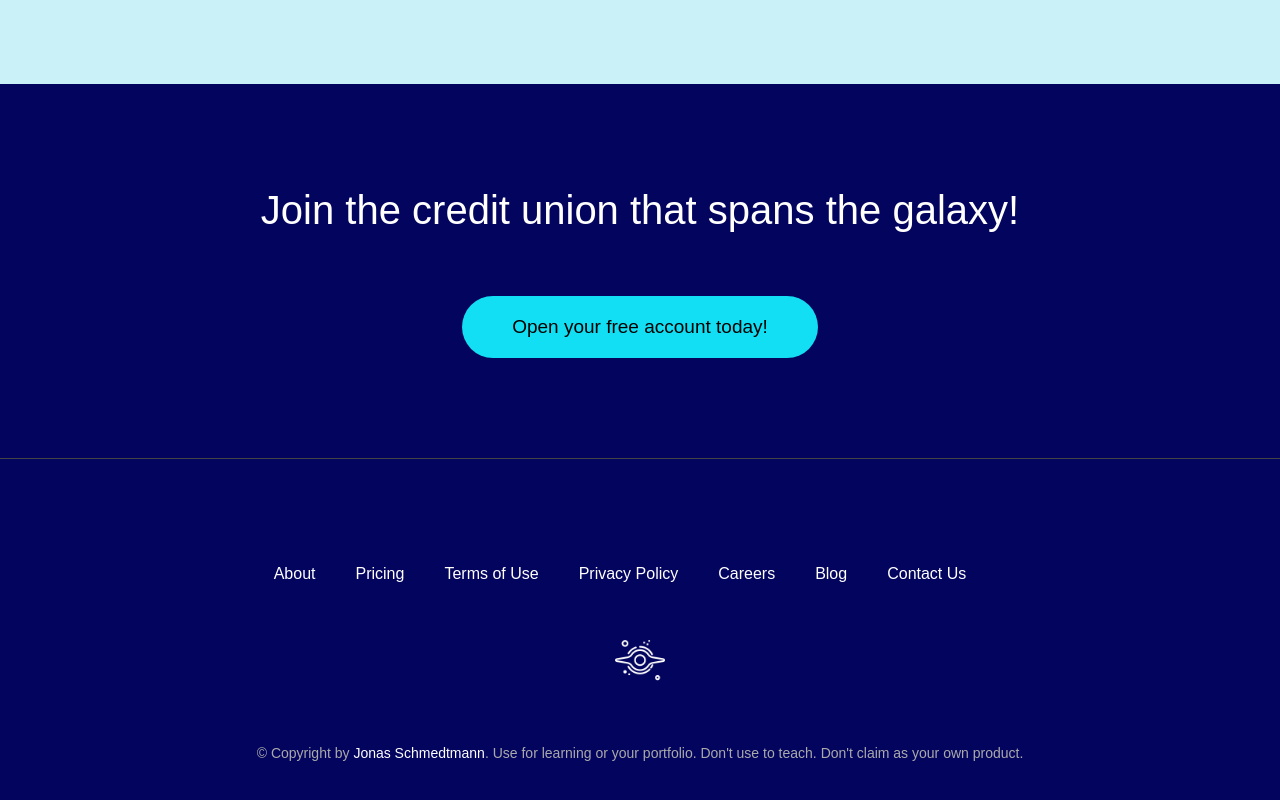
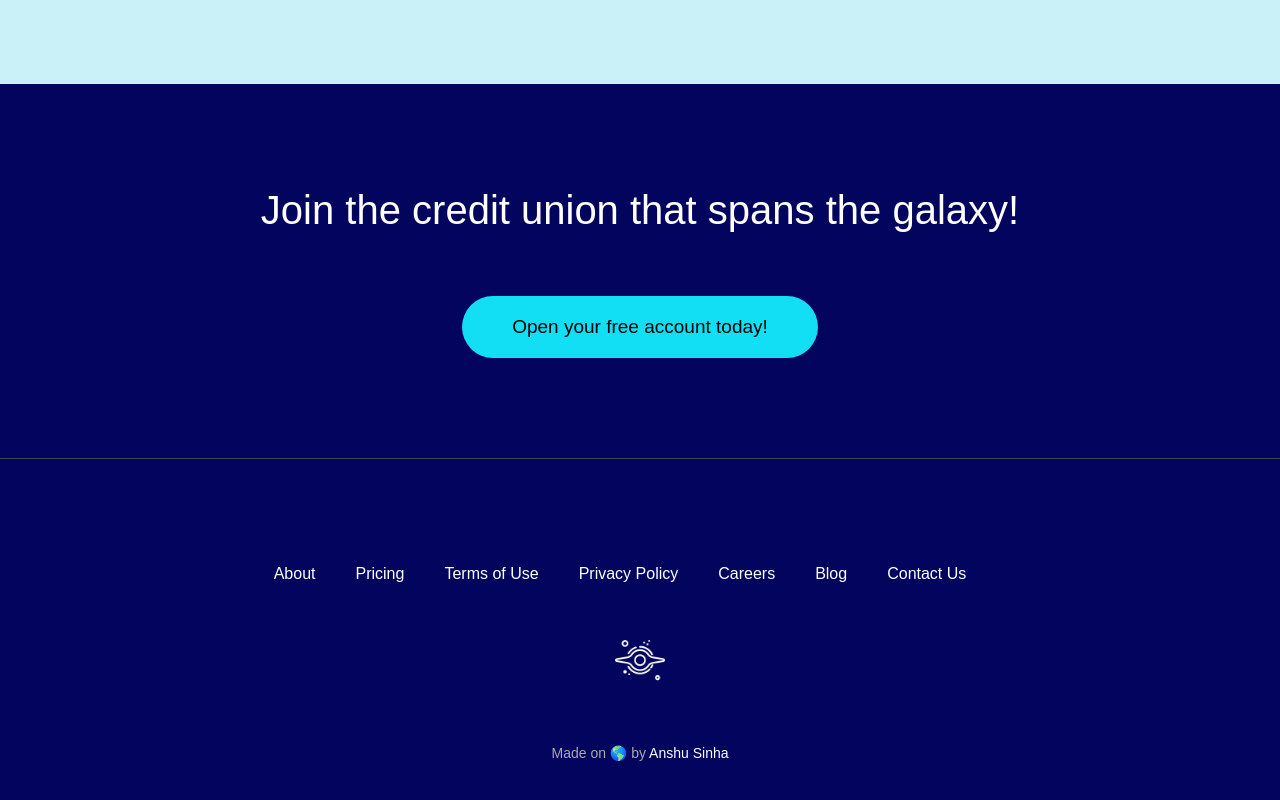
Before and after one commit to anshusinha-20/The-complete-javascript---Advanced-DOM-and-events, a plain HTML site: page index.html in a window 1280 px wide. Shown: the part 3930-4730 px from the top of the page. Drawn offline with Linux system fonts and the light colour scheme.

Commit message:
modified index.html

```diff
--- a/index.html
+++ b/index.html
@@ -320,14 +320,12 @@
       </ul>
       <img src="img/black-hole-white.png" alt="Logo" class="footer__logo" />
       <p class="footer__copyright">
-        &copy; Copyright by
+        Made on 🌎 by
         <a
           class="footer__link twitter-link"
           target="_blank"
-          href="https://twitter.com/jonasschmedtman"
-          >Jonas Schmedtmann</a
-        >. Use for learning or your portfolio. Don't use to teach. Don't claim
-        as your own product.
+          href="https://twitter.com/anshusinha_20"
+          >Anshu Sinha</a>
       </p>
     </footer>
 
```
